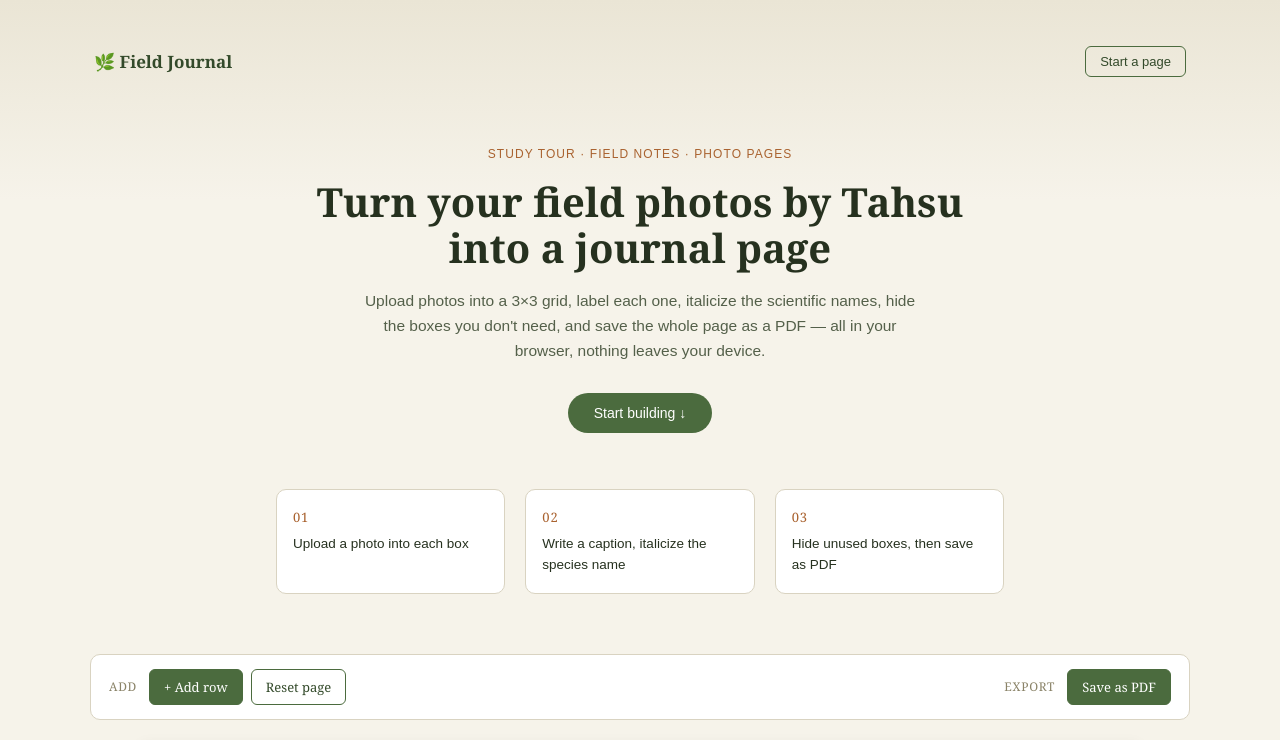
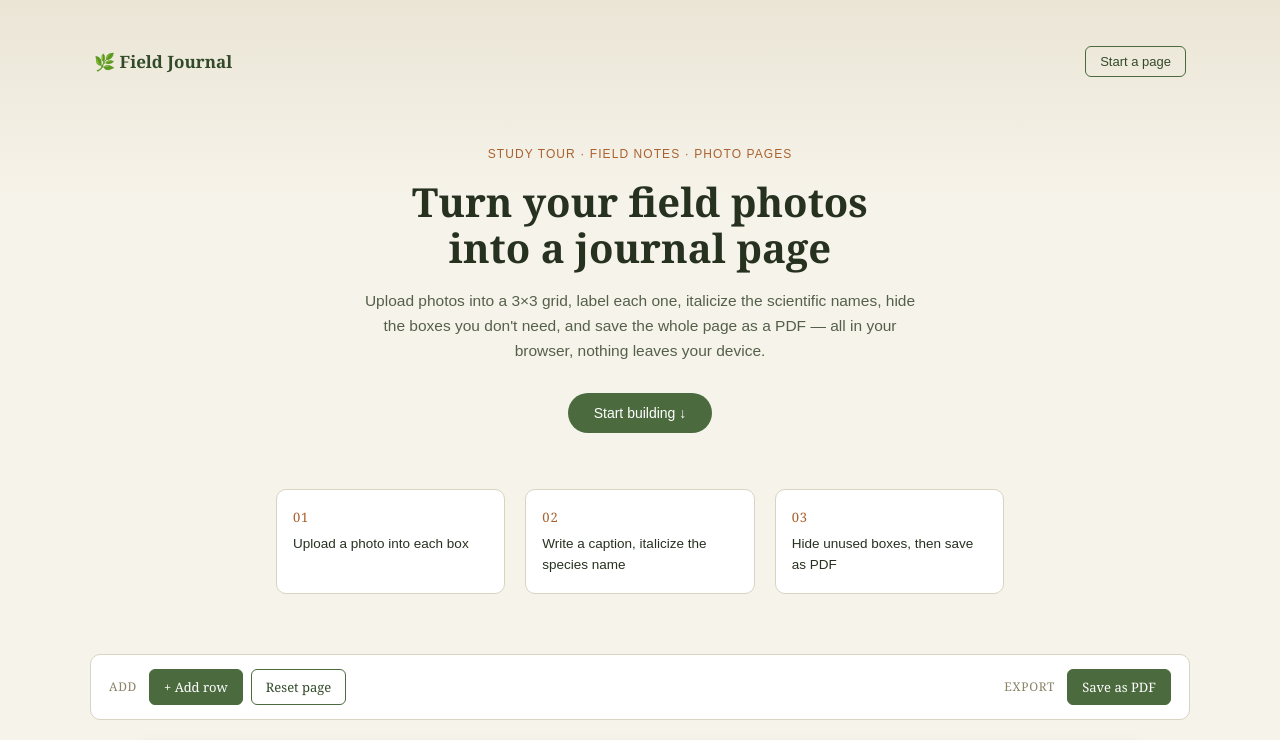
Before and after one commit to tahsin551/Tour-Journal, a plain HTML site: page index.html in a window 1280 px wide. Shown: the top 740 px of the page. Drawn offline with nearby package versions, Linux system fonts and the light colour scheme.

Commit message:
Update index.html

```diff
--- a/index.html
+++ b/index.html
@@ -16,7 +16,7 @@
 
 <header class="hero">
   <span class="hero-eyebrow">Study tour · field notes · photo pages</span>
-  <h1 class="hero-title">Turn your field photos by Tahsu<br>into a journal page</h1>
+  <h1 class="hero-title">Turn your field photos <br>into a journal page</h1>
   <p class="hero-sub">
     Upload photos into a 3×3 grid, label each one, italicize the scientific
     names, hide the boxes you don't need, and save the whole page as a PDF —
```
